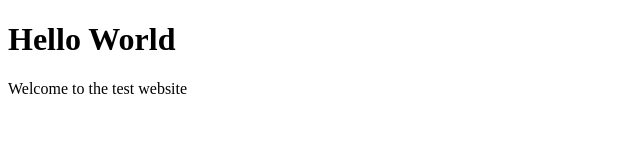
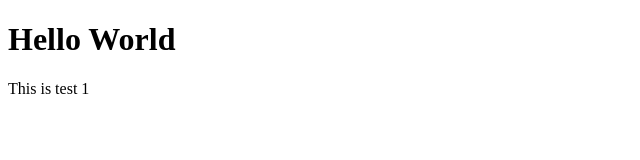
Before and after one commit to mstaab16/flask-example, a plain HTML site: page index.html in a window 1280 px wide. Shown: the whole page, without its empty margins (0-640 px from the left). Drawn offline with Linux system fonts and the light colour scheme.

Commit message:
Update index.html

```diff
--- a/index.html
+++ b/index.html
@@ -2,6 +2,6 @@
 <html>
 <body>
 <h1>Hello World</h1>
-<p>Welcome to the test website</p>
+<p>This is test 1</p>
 </body>
 </html>
```
